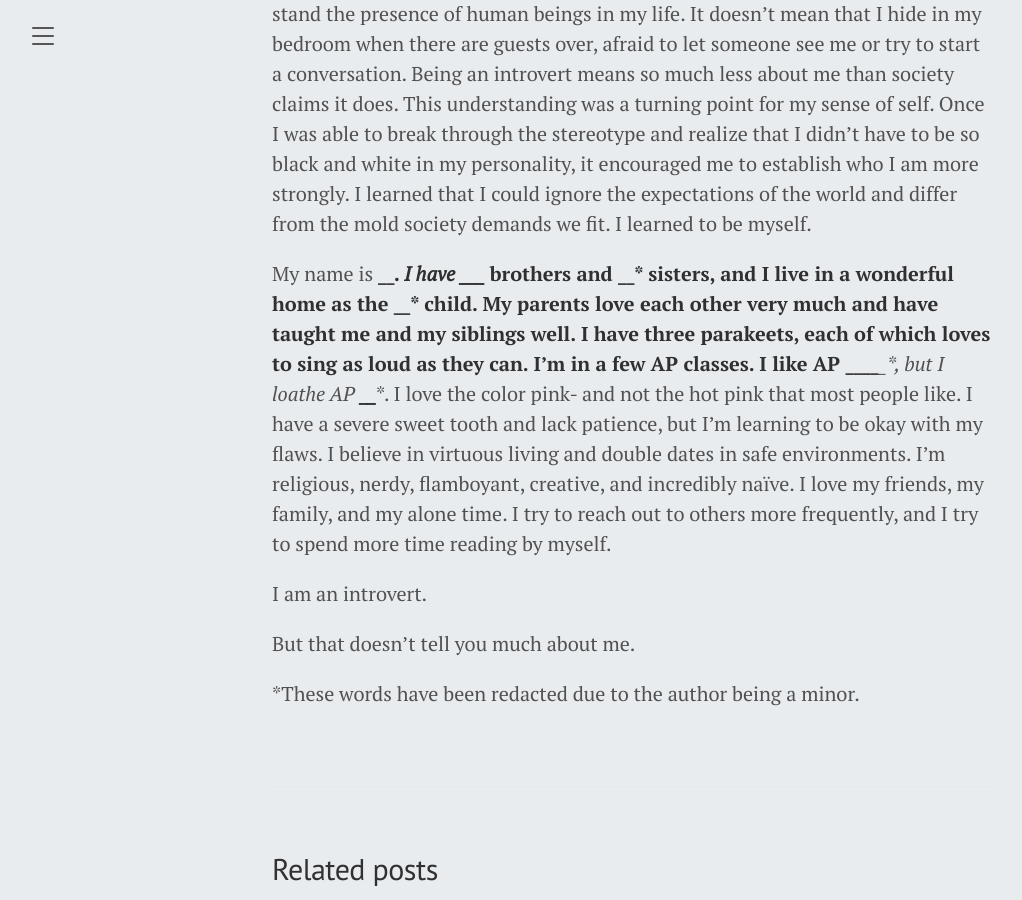
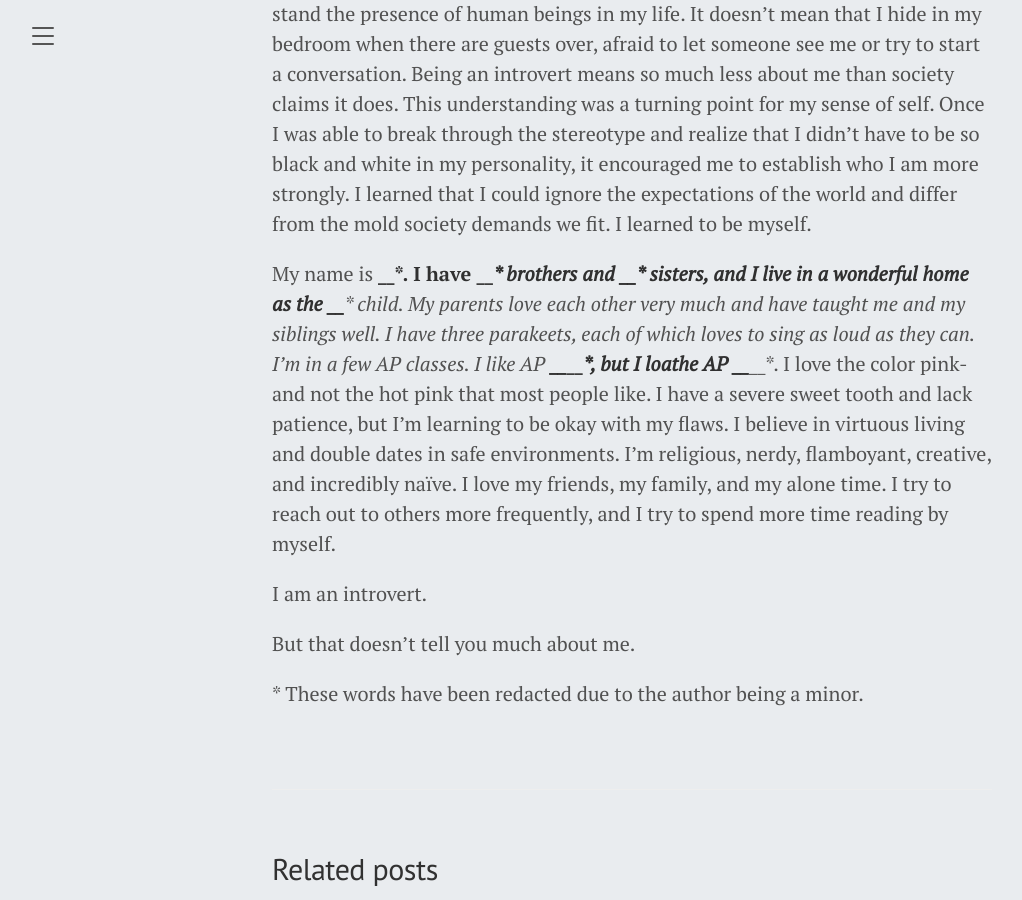
Before and after one commit to cen10writers/cen10writers.github.io, a Jekyll site: the page built from _posts/2021-05-14-knowing.md, in a window 1280 px wide and 900 px high, scrolled down 1863 px. Shown: the whole window, without its empty margins (8-1030 px from the left). Built offline with Jekyll 4.4.1, drawn with Linux system fonts in a browser that asks for light colours.

Commit message:
one more formatting fix

```diff
--- a/_posts/2021-05-14-knowing.md
+++ b/_posts/2021-05-14-knowing.md
@@ -19,7 +19,7 @@ I am an introvert. Though the world could hear that word and decide they know ev
 
 
 
-My name is ________*. I have ___* brothers and __* sisters, and I live in a wonderful home as the ______* child. My parents love each other very much and have taught me and my siblings well. I have three parakeets, each of which loves to sing as loud as they can. I’m in a few AP classes. I like AP ____________*, but I loathe AP _______*. I love the color pink- and not the hot pink that most people like. I have a severe sweet tooth and lack patience, but I’m learning to be okay with my flaws. I believe in virtuous living and double dates in safe environments. I’m religious, nerdy, flamboyant, creative, and incredibly naïve. I love my friends, my family, and my alone time. I try to reach out to others more frequently, and I try to spend more time reading by myself.
+My name is ________\*. I have ___\* brothers and __\* sisters, and I live in a wonderful home as the ______\* child. My parents love each other very much and have taught me and my siblings well. I have three parakeets, each of which loves to sing as loud as they can. I’m in a few AP classes. I like AP ____________\*, but I loathe AP _______\*. I love the color pink- and not the hot pink that most people like. I have a severe sweet tooth and lack patience, but I’m learning to be okay with my flaws. I believe in virtuous living and double dates in safe environments. I’m religious, nerdy, flamboyant, creative, and incredibly naïve. I love my friends, my family, and my alone time. I try to reach out to others more frequently, and I try to spend more time reading by myself.
 
 
 
@@ -31,4 +31,4 @@ But that doesn’t tell you much about me.
 
 
 
-*These words have been redacted due to the author being a minor.
+\* These words have been redacted due to the author being a minor.
```
